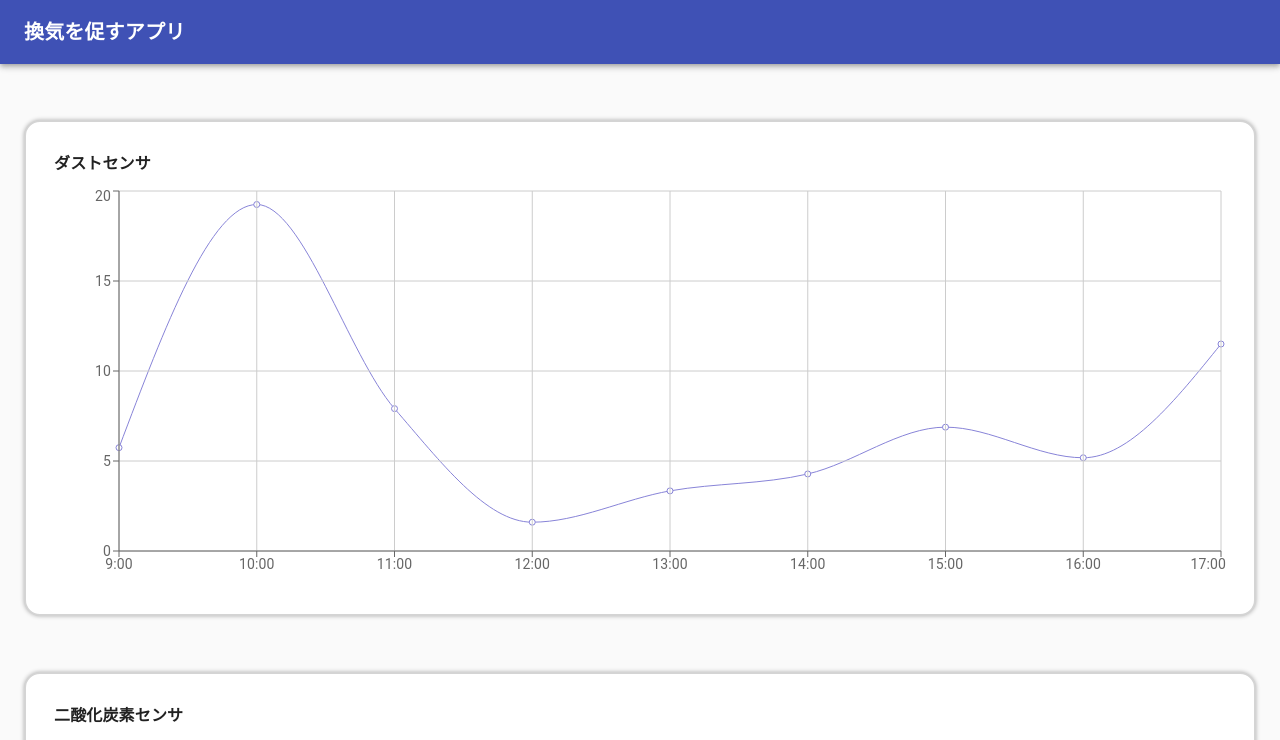
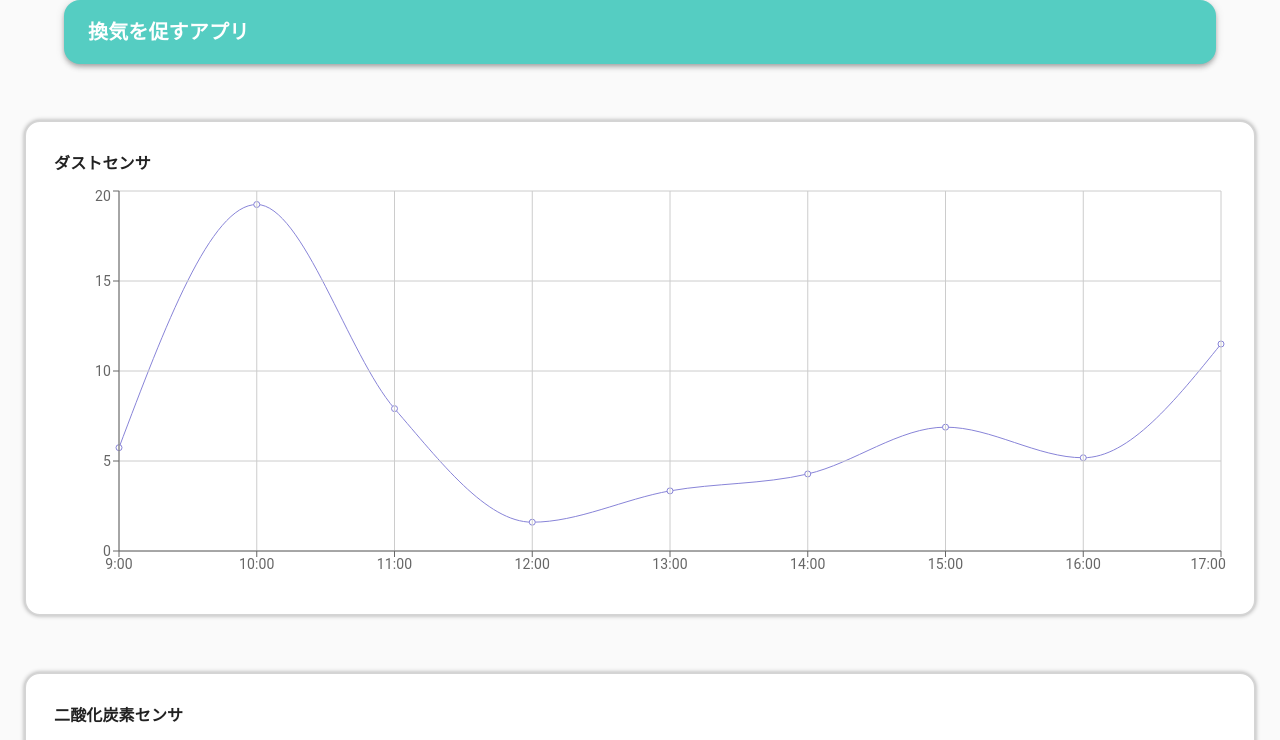
Before and after one commit to tomo-taku/team1, a Next.js app in the folder next-app/: page / in a window 1280 px wide. Shown: the top 740 px of the page. Built offline with nearby package versions, Linux system fonts and the light colour scheme.

Commit message:
Update: ヘッダーの色, 位置の変更 (#2)

```diff
--- a/next-app/src/organisms/GlobalHeader/index.tsx
+++ b/next-app/src/organisms/GlobalHeader/index.tsx
@@ -7,19 +7,27 @@ import styled from 'styled-components'
 const GlobalHeader: React.FC = () => {
     return (
         <React.Fragment>
-            <AppBar position='static'>
+            <HeaderContainer position='static'>
                 <Toolbar component='div'>
                     <Title variant='h6'>
                         換気を促すアプリ
                     </Title>
                 </Toolbar>
-            </AppBar>
+            </HeaderContainer>
         </React.Fragment>
     )
 }
 
 const Title = styled(Typography)`
     font-weight: bold;
+    color: #fff;
+`
+
+const HeaderContainer = styled(AppBar)`
+  background-color: rgb(85, 205, 194);
+  border-radius: 16px;
+  width: 90%;
+  margin: 0 auto;
 `
 
 export default GlobalHeader
```
